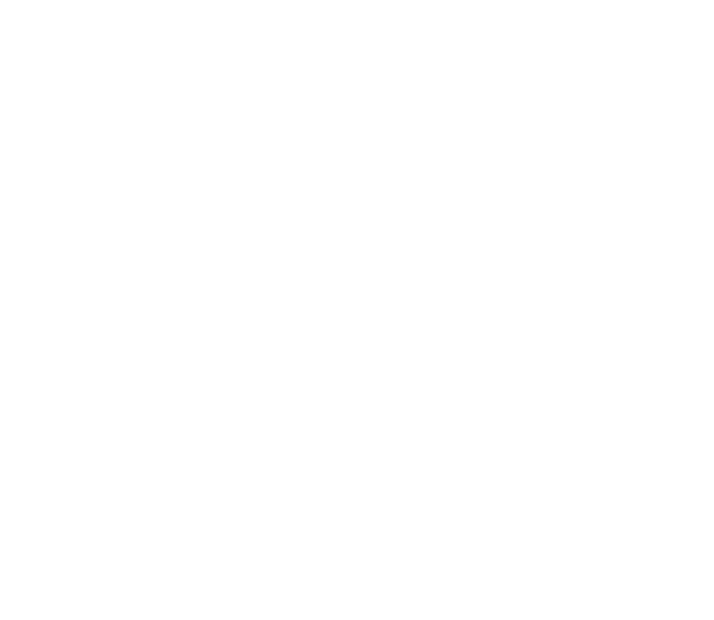
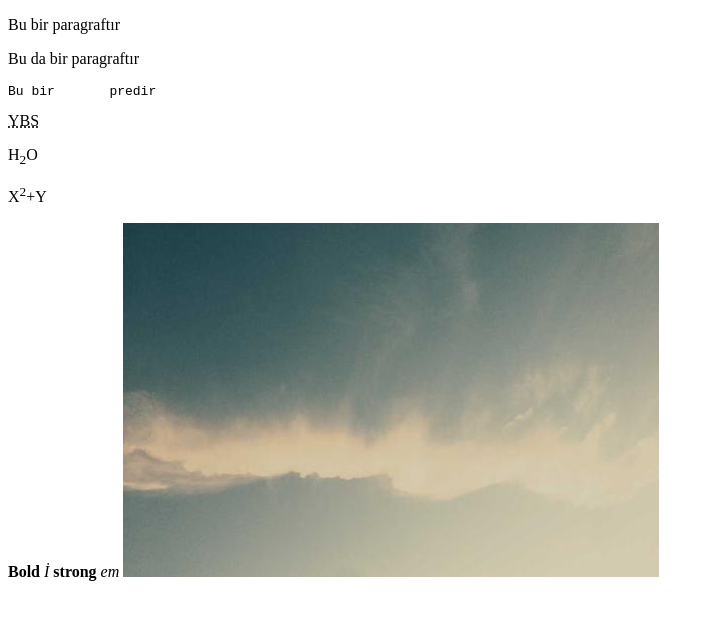
Before and after one commit to canaydinn/webUygulamalari2025, a plain HTML site: page index.html in a window 1280 px wide. Shown: the whole page, without its empty margins (0-714 px from the left). Drawn offline with Linux system fonts and the light colour scheme.

Commit message:
img eklendi

```diff
--- a/index.html
+++ b/index.html
@@ -3,9 +3,22 @@
 <head>
     <meta charset="UTF-8">
     <meta name="viewport" content="width=device-width, initial-scale=1.0">
+    <meta name="Keywords" content="eticaret, bilgisayar">
+    <meta name="Description" content="Hepsiburada bir eticaret sitesidir.">
     <title>hepsiburada.com</title>
 </head>
 <body>
+    <p>Bu bir paragraftır</p>
+    <p>Bu da bir paragraftır</p>
+    <pre>Bu bir       predir</pre>
+    <abbr title="Yönetim Bilişim Sistemleri">YBS</abbr>
+    <p>H<sub>2</sub>O</p>
+    <p>X<sup>2</sup>+Y</p>
+    <b name="bold" id="bold" >Bold</b>
+    <i class="bold_class">İ</i>
+    <strong class="bold_class">strong</strong>
+    <em>em</em>
+    <img src="images/resim1.jpg">
 
 </body>
 </html>
```
Also changed, not shown: images/resim1.jpg (added).
